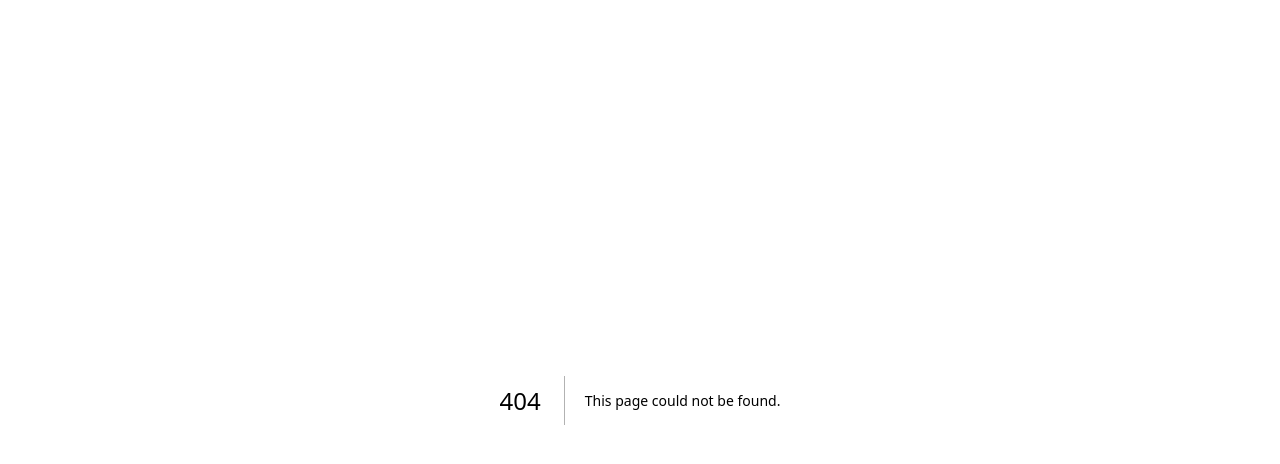
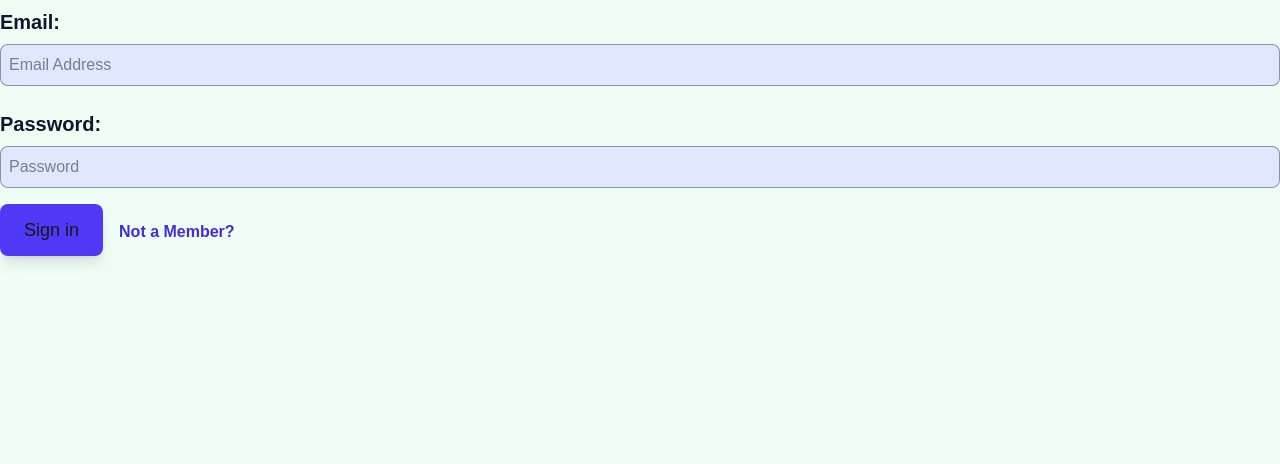
Before and after one commit to ajstrongdev/socky, a Next.js app: page /login in a window 1280 px wide. Before the commit this address had no page. Shown: the top 464 px of the page. Built offline with nearby package versions, Linux system fonts and the light colour scheme; no server answers.

Commit message:
Working auth
Sign up and route protecting middleware still required

```diff
--- a/package.json
+++ b/package.json
@@ -15,6 +15,7 @@
     "node-ts": "^8.0.2",
     "react": "^19.0.0",
     "react-dom": "^19.0.0",
+    "react-firebase-hooks": "^5.1.1",
     "socket.io-client": "^4.8.1",
     "ts-node": "^10.9.2",
     "tsx": "^4.19.3"
--- /dev/null
+++ b/src/app/firebase/config.js
@@ -0,0 +1,14 @@
+import { initializeApp } from 'firebase/app';
+import { getAuth } from 'firebase/auth';
+
+const firebaseConfig = {
+  apiKey: process.env.NEXT_PUBLIC_FIREBASE_API_KEY,
+  authDomain: process.env.NEXT_PUBLIC_FIREBASE_AUTH_DOMAIN,
+  projectId: process.env.NEXT_PUBLIC_FIREBASE_PROJECT_ID,
+  storageBucket: process.env.NEXT_PUBLIC_FIREBASE_STORAGE_BUCKET,
+  messagingSenderId: process.env.NEXT_PUBLIC_FIREBASE_MESSAGING_SENDER_ID,
+  appId: process.env.NEXT_PUBLIC_FIREBASE_APP_ID,
+};
+
+const app = initializeApp(firebaseConfig);
+export const auth = getAuth(app);
--- /dev/null
+++ b/src/app/login/page.tsx
@@ -0,0 +1,87 @@
+"use client";
+
+// Firebase
+import { auth } from "@/app/firebase/config";
+import { useSignInWithEmailAndPassword } from "react-firebase-hooks/auth";
+
+// React
+import { useState, useEffect } from "react";
+import { useRouter } from "next/navigation";
+import Link from "next/link";
+
+export default function Home() {
+    // Usestates
+    const [email, setEmail] = useState("");
+    const [password, setPassword] = useState("");
+    const [error, setError] = useState("");
+    const [signInWithEmailAndPassword] = useSignInWithEmailAndPassword(auth);
+    const router = useRouter();
+
+
+    const signIn = async (e: React.FormEvent<HTMLFormElement>) => {
+    console.log("Form submitted, function triggered");
+
+    e.preventDefault(); // Prevent page reload
+    try {
+        const res = await signInWithEmailAndPassword(email, password);
+        console.log("Firebase Response:", res);  // Check what res returns
+        setEmail("");
+        setPassword("");
+        if (res && res.user) {
+            console.log("User signed in, redirecting...");
+            router.push("/chat");
+        } else {
+            console.log("Invalid email or password");
+            alert("Invalid email or password");
+        }
+    } catch (error: any) {
+        console.error("Sign-in Error:", error);
+        alert("Invalid email or password");
+    }
+};
+
+
+    return (
+        <div>
+            <form onSubmit={signIn}>
+            <div className="py-2">
+              <label className="text-xl text-slate-900 dark:text-slate-200 font-semibold" htmlFor="email">Email:</label>
+              <input
+                  className="text-slate-900 dark:text-slate-200 w-full p-2 my-2 rounded-lg bg-indigo-100 dark:bg-slate-800 border border-slate-700/50"
+                  type="email"
+                  placeholder="Email Address"
+                  name="email"
+                  value={email}
+                  onChange={(e) => setEmail(e.target.value)}
+                  required
+              />
+            </div>
+            <div className="py-2">
+              <label htmlFor="password" className="text-xl text-slate-900 dark:text-slate-200 font-semibold">Password:</label>
+              <input
+                className={`text-slate-900 dark:text-slate-200 w-full p-2 my-2 rounded-lg bg-indigo-100 dark:bg-slate-800
+                    border border-slate-700/50 ${error ? 'border-2 border-red-500' : ''}`}
+                type="password"
+                placeholder="Password"
+                name="password"
+                value={password}
+                onChange={(e) => setPassword(e.target.value)}
+                required
+              />
+            </div>
+            {error && (
+                <p className="text-red-500 text-sm mt-1 font-semibold text-center mb-4">{error}</p>
+            )}
+            <div className="flex gap-4">
+              <button type="submit" className="px-6 py-3 text-lg font-medium bg-indigo-600 rounded-lg transition-all duration-300 hover:bg-indigo-500 hover:scale-105 shadow-lg hover:shadow-indigo-500/50">
+                  Sign in
+              </button>
+              <div className="mt-4 text-slate-900 dark:text-slate-200">
+                  <Link href="/register" className='text-indigo-700 dark:text-white hover:underline cursor-pointer font-semibold mt-4'>Not a Member?</Link>
+              </div>
+            </div>
+        </form>
+        </div>
+    )
+
+}
```
Also changed, not shown: 2 other files (tests, documents, lock files or other folders).
